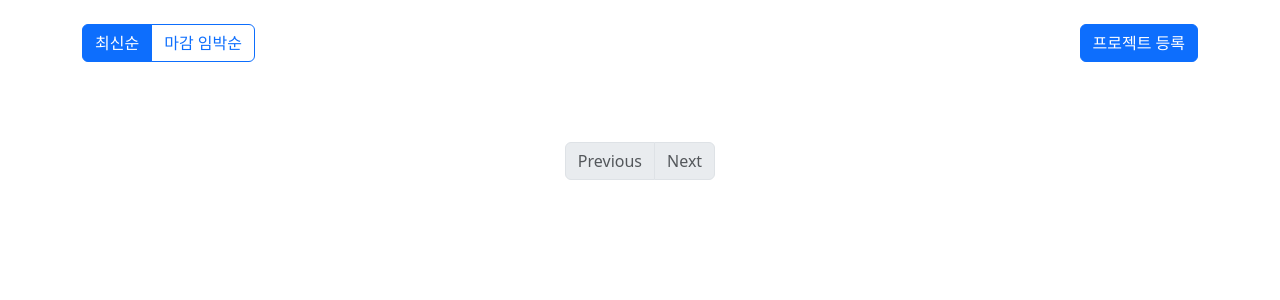
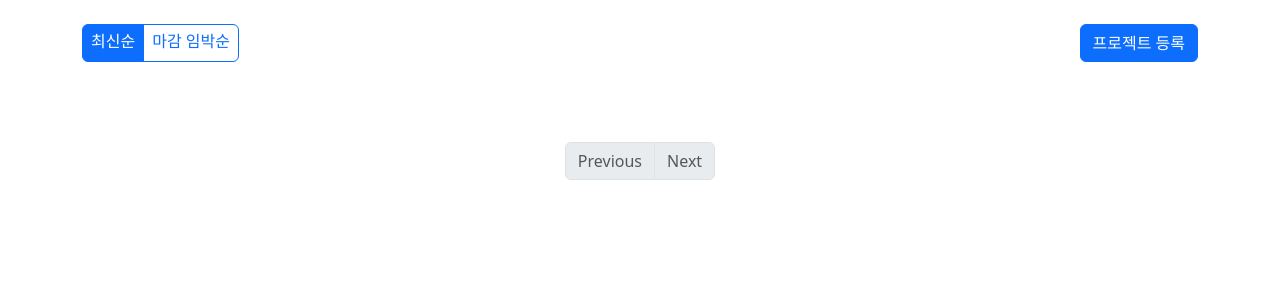
Before and after one commit to YangSiJun528/jungle-mini-project, a Flask app: page / in a window 1280 px wide. Shown: the part 97-397 px from the top of the page. Run offline with Flask 3, Linux system fonts and the light colour scheme; data that the repository does not hold is empty.

Commit message:
feat: 정렬 UI 구현

```diff
--- a/templates/index.html
+++ b/templates/index.html
@@ -4,11 +4,16 @@
 <div class="container mb-5 p-0">
     <div id="utility-bar" class="d-flex justify-content-between">
         <div class="btn-group" role="group" aria-label="Basic radio toggle button group">
-            <input type="radio" class="btn-check" name="btnradio" id="sort-latest" autocomplete="on" checked>
-            <label class="btn btn-outline-primary " for="sort-latest">최신순</label>
+            {% set sort_mode = request.args.get("sort_mode") %}
+            <input type="radio" class="btn-check" name="btnradio" id="sort-latest" autocomplete="on" {% if (sort_mode == 'latest') or (sort_mode == None) %}checked{% endif %}>
+            <label class="btn btn-outline-primary p-0" for="sort-latest">
+                <a class="d-block text-decoration-none text-reset px-2 py-1 text-center align-middle" href="{{ modify_query(sort_mode='latest') }}">최신순</a>
+            </label>
 
-            <input type="radio" class="btn-check" name="btnradio" id="sort-urgent" autocomplete="on">
-            <label class="btn btn-outline-primary" for="sort-urgent">마감 임박순</label>
+            <input type="radio" class="btn-check" name="btnradio" id="sort-deadline" autocomplete="on" {% if sort_mode == 'deadline' %}checked{% endif %}>
+            <label class="btn btn-outline-primary p-0" for="sort-deadline">
+                <a class="d-block text-decoration-none text-reset px-2 py-1 text-center align-middle" href="{{ modify_query(sort_mode='deadline') }}">마감 임박순</a>
+            </label>
         </div>
 
         <a href="#" class="btn btn-primary">프로젝트 등록</a>
```
